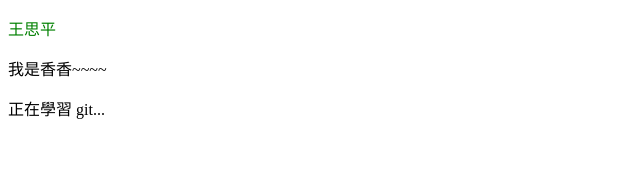
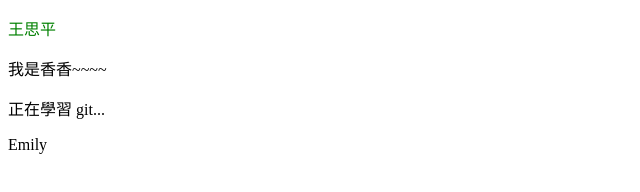
Before and after one commit to CaraWang/demo-git, a plain HTML site: page index.html in a window 1280 px wide. Shown: the full height of the page, 0-640 px from the left. Drawn offline with nearby package versions, Linux system fonts and the light colour scheme.

Commit message:
Commit by tbmself

```diff
--- a/index.html
+++ b/index.html
@@ -13,6 +13,7 @@
 		<p class="cara">王思平</p>
 		<p>我是香香~~~~</p>
 		<p class="end">正在學習 git...</p>
+		<p>Emily</p>
 	</body>
 	<script src="http://code.jquery.com/jquery-1.11.3.min.js"></script>
 	<script type="text/javascript">
```
